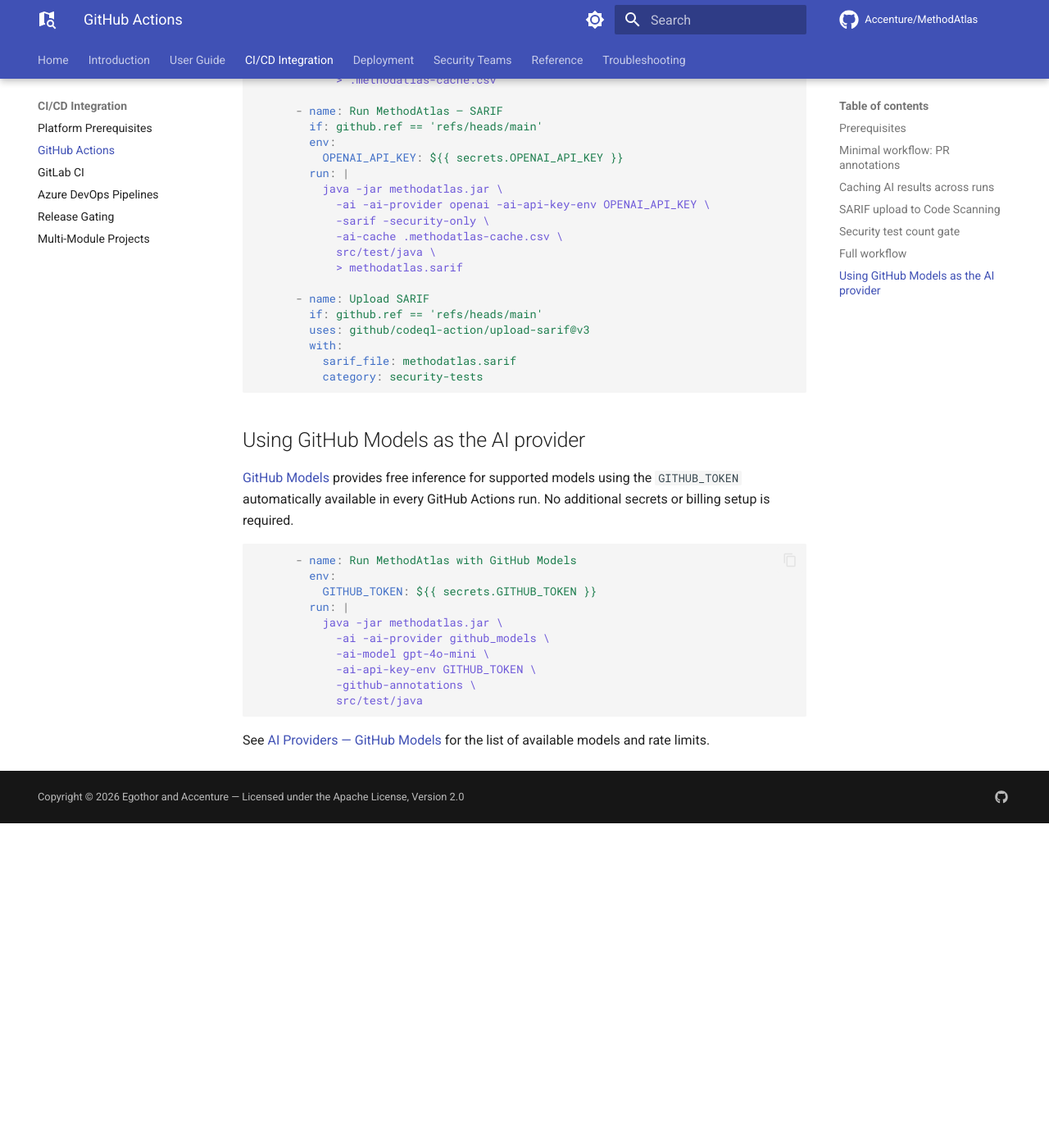
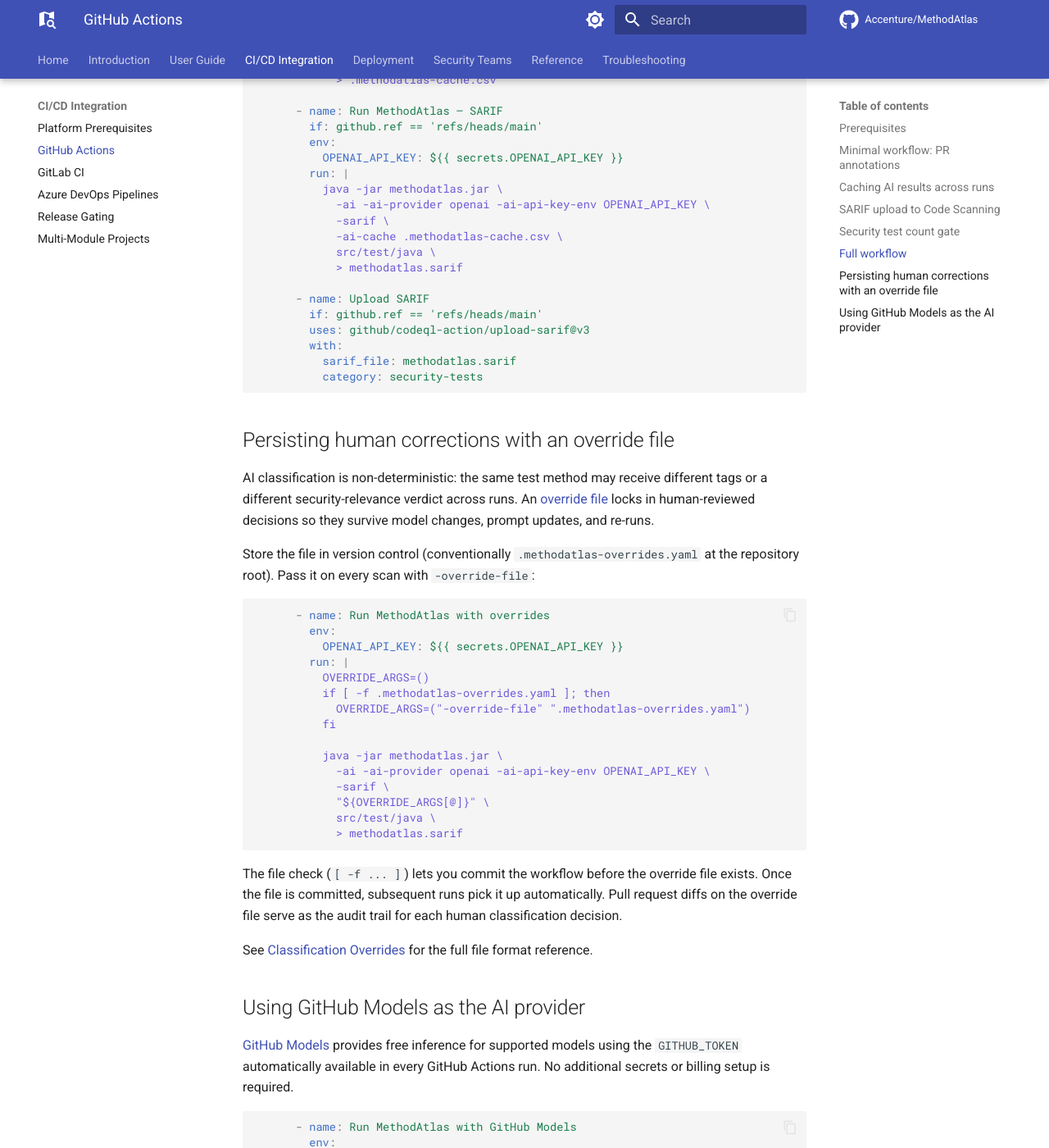
Before and after one commit to Accenture/MethodAtlas, an MkDocs documentation site: the page built from docs/ci/github-actions.md, in a window 1280 px wide and 1400 px high, scrolled down 5198 px. Shown: the whole window at 82% size. Built offline with MkDocs 1.6.1 and Material for MkDocs 9.7.7, drawn with Linux system fonts in a browser that asks for light colours; comment, search, counter and statistics services are not loaded; before the commit the page ends 6202 px from its top, so only the background shows below that; some of the changed text lies outside the part shown.

Commit message:
feat(ci): add override-file input to reusable workflow
The methodatlas-analysis.yml workflow now accepts an optional
override-file input (default: empty). When the specified path is
non-empty and the file exists on disk, -override-file is passed to
MethodAtlas so human-reviewed corrections are applied on top of the
AI classification on every run.

The file path is threaded via an environment variable rather than
shell interpolation so paths with spaces or special characters are
handled safely.  The existence check lets teams commit the workflow
before the override file exists — no error is raised on a cache miss.

Also removes the now-redundant -security-only flag from all SARIF
examples in docs/ci/github-actions.md (-sarif already implies it) and
adds a dedicated "Persisting human corrections with an override file"
section with a safe conditional invocation pattern.

````diff
--- a/docs/ci/github-actions.md
+++ b/docs/ci/github-actions.md
@@ -115,7 +115,7 @@
         run: |
           java -jar methodatlas.jar \
             -ai -ai-provider openai -ai-api-key-env OPENAI_API_KEY \
-            -sarif -security-only \
+            -sarif \
             src/test/java \
             > methodatlas.sarif
 
@@ -252,7 +252,7 @@
         run: |
           java -jar methodatlas.jar \
             -ai -ai-provider openai -ai-api-key-env OPENAI_API_KEY \
-            -sarif -security-only \
+            -sarif \
             -ai-cache .methodatlas-cache.csv \
             src/test/java \
             > methodatlas.sarif
@@ -264,6 +264,42 @@
           sarif_file: methodatlas.sarif
           category: security-tests
 ```
+
+## Persisting human corrections with an override file
+
+AI classification is non-deterministic: the same test method may receive
+different tags or a different security-relevance verdict across runs. An
+[override file](../ai/overrides.md) locks in human-reviewed decisions so they
+survive model changes, prompt updates, and re-runs.
+
+Store the file in version control (conventionally `.methodatlas-overrides.yaml`
+at the repository root). Pass it on every scan with `-override-file`:
+
+```yaml
+      - name: Run MethodAtlas with overrides
+        env:
+          OPENAI_API_KEY: ${{ secrets.OPENAI_API_KEY }}
+        run: |
+          OVERRIDE_ARGS=()
+          if [ -f .methodatlas-overrides.yaml ]; then
+            OVERRIDE_ARGS=("-override-file" ".methodatlas-overrides.yaml")
+          fi
+
+          java -jar methodatlas.jar \
+            -ai -ai-provider openai -ai-api-key-env OPENAI_API_KEY \
+            -sarif \
+            "${OVERRIDE_ARGS[@]}" \
+            src/test/java \
+            > methodatlas.sarif
+```
+
+The file check (`[ -f ... ]`) lets you commit the workflow before the override
+file exists. Once the file is committed, subsequent runs pick it up
+automatically. Pull request diffs on the override file serve as the audit trail
+for each human classification decision.
+
+See [Classification Overrides](../ai/overrides.md) for the full file format
+reference.
 
 ## Using GitHub Models as the AI provider
 
````
Also changed, not shown: docs/ai/overrides.md (+34 -1 lines), 1 other file.
